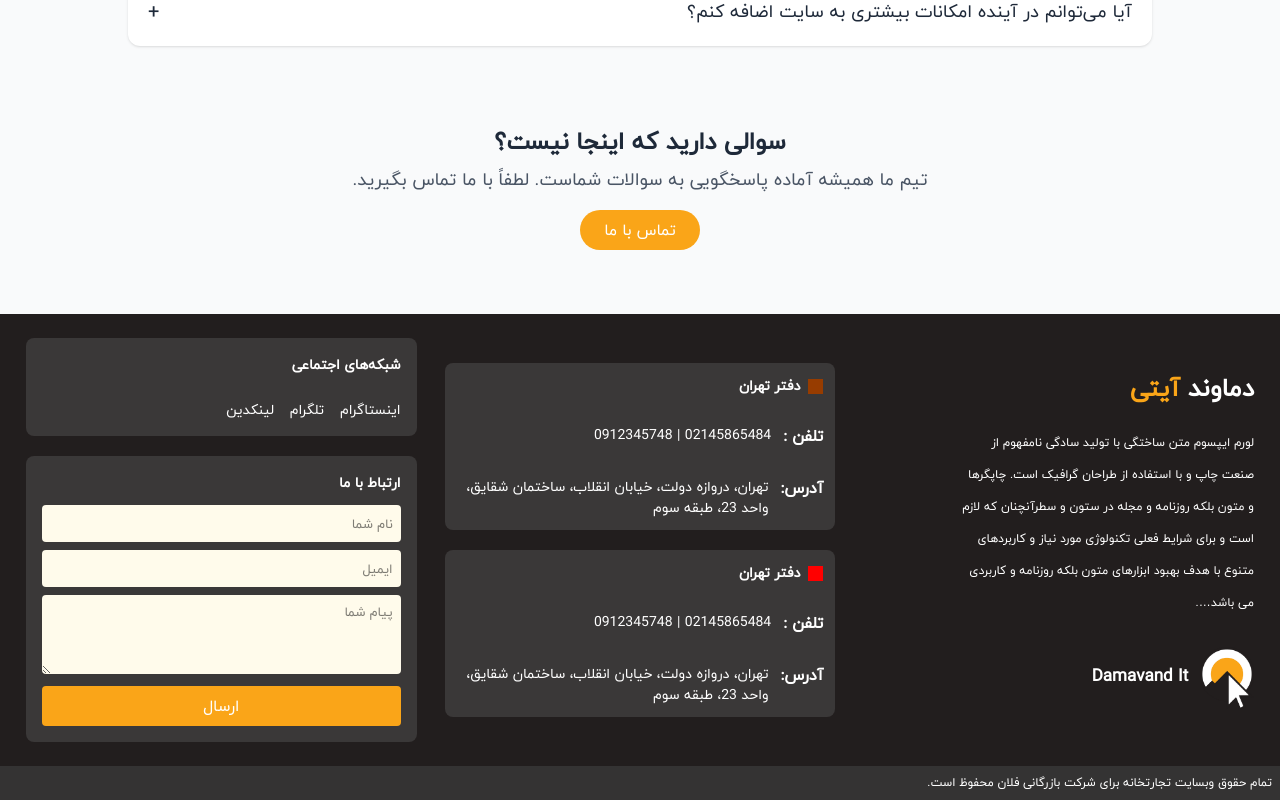
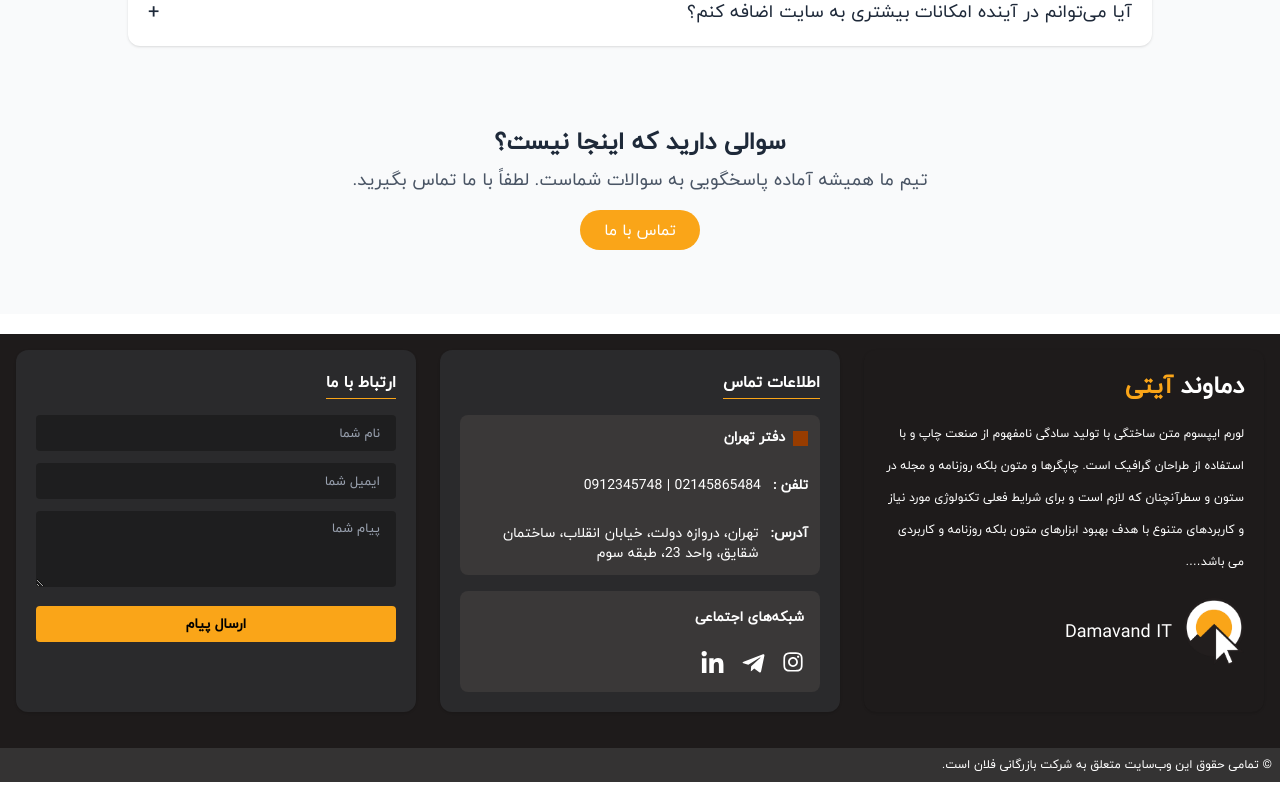
Before and after one commit to fatemeh-hosseinii/DamavandIt, a React (Vite) app: page /ques in a window 1280 px wide. Shown: the part 887-1687 px from the top of the page. Built offline with nearby package versions, Linux system fonts and the light colour scheme; data requests are answered from the project's data file.

Commit message:
updating

```diff
--- a/src/components/Footer/Footer.jsx
+++ b/src/components/Footer/Footer.jsx
@@ -1,14 +1,22 @@
+import {
+    FaPhone,
+    FaMapMarkerAlt,
+    FaInstagram,
+    FaTelegramPlane,
+    FaLinkedinIn,
+  } from "react-icons/fa";
   import logo from "../../../public/assets/media/icon (2).png";
 
   const Footer = () => {
-    return ( <>
-    <div className="flex  flex-col ">
-        <div className="bg-[#221E1E] w-[100%] flex lg:flex-row flex-col justify-center items-center lg:justify-around p-3">
-        <div className=" lg:w-[33%] w-[100%] flex flex-col  p-3 gap-5 ">
-                <p className="text-[25px] font-bold text-[white]">
-                    دماوند<span className="text-[#faa518]"> آیتی</span>
-                </p>
-                <div className="lg:w-[75%] w-[100%] ">
+    return (
+      <footer className="bg-[#1E1B1B] text-white">
+        <div className=" mx-auto w-[100%] grid grid-cols-1 md:grid-cols-3 gap-6 p-4 mt-5 ">
+
+          {/* About Box */}
+          <div className=" rounded-xl p-5 shadow-sm space-y-4">
+            <h2 className="text-2xl font-extrabold">
+              دماوند <span className="text-[#faa518]">آیتی</span>
+            </h2>
             <p className="text-[12px] text-[white] leading-8">
                     لورم ایپسوم متن ساختگی با تولید سادگی نامفهوم از صنعت چاپ و با
                     استفاده از طراحان گرافیک است. چاپگرها و متون بلکه روزنامه
@@ -16,102 +24,87 @@ const Footer = () => {
                     تکنولوژی مورد نیاز و کاربردهای متنوع با هدف بهبود
                     ابزارهای متون بلکه روزنامه و کاربردی می باشد….
             </p>
+            <div className="flex items-center gap-3 mt-5">
+              <img src={logo} alt="Logo" className="w-15 h-17" />
+              <span className="text-lg font-medium">Damavand IT</span>
+            </div>
           </div>
 
-                <div className="w-[55%] flex flex-row mt-2 gap-3">
-                    <img className="w-[25%]" src={logo} alt="" />
-                    <p className="mt-4 text-[17px] font-bold text-[white] ">Damavand It</p>
+          {/* Contact Info Box */}
+          <div className="bg-[#2a2a2c] rounded-xl p-5 shadow-sm space-y-4 text-sm">
+            <h3 className="text-white font-bold text-base border-b border-[#faa518] pb-1 w-fit">
+              اطلاعات تماس
+            </h3>
+
+            <div className="bg-[#3a3838] rounded-lg flex flex-col gap-7 p-3">
+              <div className="flex flex-row gap-2">
+                <div className="w-[15px] h-[15px] bg-amber-800 mt-1"></div>
+                <p className="text-[14px] font-bold text-white">دفتر تهران</p>
+              </div>
+              <div className="flex flex-row gap-3">
+                <p className="text-white font-bold">تلفن :</p>
+                <p className="text-white text-[14px]">02145865484 | 0912345748</p>
+              </div>
+              <div className="flex flex-row gap-3">
+                <p className="text-white font-bold">آدرس:</p>
+                <p className="text-white text-[14px]">
+                  تهران، دروازه دولت، خیابان انقلاب، ساختمان شقایق، واحد 23، طبقه سوم
+                </p>
               </div>
             </div>
-        <div className=" lg:w-[33%] w-[100%] p-3 flex flex-col gap-5  ">
-                <div className="bg-[#3a3838] rounded-lg flex flex-col gap-7 p-3 ">
-                    <div className="flex flex-row gap-2">
-                        <div className="w-[15px] h-[15px] bg-amber-800 mt-1"></div>
-                        <p className="text-[14px] font-bold text-[white]">دفتر تهران</p>
 
-                    </div>
-                    <div className="flex flex-row gap-3">
-                        <p className="text-[white] font-bold">تلفن :</p>
-                        <p className="text-[white] text-[14px]">02145865484 | 0912345748</p>
-
-                    </div>
-                    <div className="flex flex-row gap-3">
-                        <p className="text-[white] font-bold"> آدرس:</p>
-                        <p className="text-[white] text-[14px]">
-                        تهران، دروازه دولت، خیابان انقلاب، ساختمان شقایق، واحد 23، طبقه سوم
-
-                        </p>
-
-                    </div>
-                </div>
-                <div className="bg-[#3a3838] rounded-lg flex flex-col gap-7 p-3 ">
-                    <div className="flex flex-row gap-2">
-                        <div className="w-[15px] h-[15px] bg-[red] mt-1"></div>
-                        <p className="text-[14px] font-bold text-[white]">دفتر تهران</p>
-
-                    </div>
-                    <div className="flex flex-row gap-3">
-                        <p className="text-[white] font-bold">تلفن :</p>
-                        <p className="text-[white] text-[14px]">02145865484 | 0912345748</p>
-
-                    </div>
-                    <div className="flex flex-row gap-3">
-                        <p className="text-[white] font-bold"> آدرس:</p>
-                        <p className="text-[white] text-[14px]">
-                        تهران، دروازه دولت، خیابان انقلاب، ساختمان شقایق، واحد 23، طبقه سوم
-
-                        </p>
-
+            <div className="bg-[#3a3838] rounded-lg p-4 flex flex-col gap-4 justify-center">
+              <p className="text-[14px] font-bold text-white mb-2">شبکه‌های اجتماعی</p>
+              <div className="flex flex-row gap-4 w-[100%]" >
+                    <a href="#" className="hover:text-[#faa518] transition ">
+                    <FaInstagram size={22} />
+                    </a>
+                    <a href="#" className="hover:text-[#faa518] transition">
+                    <FaTelegramPlane  size={25} />
+                    </a>
+                    <a href="#" className="hover:text-[#faa518] transition">
+                    <FaLinkedinIn  size={25}/>
+                    </a>
               </div>
             </div>
           </div>
-        <div className=" lg:w-[33%] w-[100%] p-3 flex flex-col gap-5">
-                <div className="bg-[#3a3838] rounded-lg p-4 flex flex-col gap-4 justify-center">
-                    <p className="text-[14px] font-bold text-white mb-2">شبکه‌های اجتماعی</p>
-                    <div className="flex flex-row gap-4">
-                    <a href="#" className="text-white hover:text-[#faa518] text-[14px]">اینستاگرام</a>
-                    <a href="#" className="text-white hover:text-[#faa518] text-[14px]">تلگرام</a>
-                    <a href="#" className="text-white hover:text-[#faa518] text-[14px]">لینکدین</a>
-                    </div>
-                </div>
 
-                <div className="bg-[#3a3838] rounded-lg p-4 flex flex-col gap-3">
-                    <p className="text-[14px] font-bold text-white">ارتباط با ما</p>
-                    <form className="flex flex-col gap-2">
+          {/* Contact Form Box */}
+          <div className="bg-[#2a2a2c] rounded-xl p-5 shadow-sm">
+            <h3 className="text-white font-bold text-base border-b border-[#faa518] pb-1 w-fit mb-4">
+              ارتباط با ما
+            </h3>
+            <form className="space-y-3">
               <input
                 type="text"
                 placeholder="نام شما"
-                        className="rounded p-2 text-[14px] outline-none bg-amber-50"
+                className="w-full px-4 py-2 rounded bg-[#1e1e1f] text-sm placeholder:text-gray-400 focus:outline-none focus:ring-2 focus:ring-[#faa518]"
               />
               <input
                 type="email"
-                        placeholder="ایمیل"
-                        className="rounded p-2 text-[14px] outline-none bg-amber-50"
+                placeholder="ایمیل شما"
+                className="w-full px-4 py-2 rounded bg-[#1e1e1f] text-sm placeholder:text-gray-400 focus:outline-none focus:ring-2 focus:ring-[#faa518]"
               />
               <textarea
-                        rows="3"
+                rows={3}
                 placeholder="پیام شما"
-                        className="rounded p-2 text-[14px] outline-none bg-amber-50"
-                    ></textarea>
+                className="w-full px-4 py-2 rounded bg-[#1e1e1f] text-sm placeholder:text-gray-400 focus:outline-none focus:ring-2 focus:ring-[#faa518]"
+              />
               <button
                 type="submit"
-                        className="bg-[#faa518] text-white rounded p-2 mt-1 hover:bg-[#e29515] transition"
+                className="w-full bg-[#faa518] text-black py-2 rounded hover:bg-[#e69f1e] transition font-semibold text-sm"
               >
-                        ارسال
+                ارسال پیام
               </button>
             </form>
           </div>
         </div>
 
-
+        <div className=" p-2 bg-[#343333]  text-[12px] mt-5 text-right">
+          © تمامی حقوق این وب‌سایت متعلق به شرکت بازرگانی فلان است.
         </div>
-        <div className="bg-[#343333] p-2">
-            <p className="text-[12px] text-[white]">تمام حقوق وبسایت تجارتخانه برای شرکت بازرگانی فلان محفوظ است.</p>
-        </div>
-    </div>
-
-
-    </> );
-}
+      </footer>
+    );
+  };
 
   export default Footer;
--- a/src/components/HomeComponents/SectionOne.jsx
+++ b/src/components/HomeComponents/SectionOne.jsx
@@ -1,36 +1,55 @@
-import recomendLogo from "../../../public/assets/media/programing.png"
+import recomendLogo from "../../../public/assets/media/programing.png";
+
 const SectionOne = () => {
-    return ( <>
-    <div className="w-[100%] flex lg:flex-row flex-col   container ">
-        <div className=" lg:w-[45%] hidden w-[100%] p-5 lg:flex flex-col ">
+    return (
+        <div className="w-full flex flex-col lg:flex-row-reverse container mt-5">
+            {/* تصویر - ابتدا در موبایل، سمت راست در دسکتاپ */}
+            <div className="lg:w-[55%] w-full flex justify-center lg:justify-end">
+                <img className="lg:w-[78%] w-[90%]" src={recomendLogo} alt="برنامه نویسی" />
+            </div>
 
-            <p className="lg:text-[33px] text-[20px] font-bold"><span className="lg:border-b-8 border-b-4 border-amber-300">راحت </span>تر از چیزی که فکرشو کنی!</p>
+            {/* متن برای دسکتاپ */}
+            <div className="lg:w-[45%] hidden lg:flex flex-col p-5">
+                <p className="lg:text-[33px] text-[20px] font-bold">
+                    <span className="lg:border-b-8 border-b-4 border-amber-300">راحت </span>
+                    تر از چیزی که فکرشو کنی!
+                </p>
                 <p className="lg:text-[20px] text-[15px] font-bold text-[#C1C1C1] mt-7">طراحی سایت تخصصی از </p>
                 <p className="lg:text-[20px] text-[15px] font-bold text-[red]">شرکتی</p>
                 <p className="lg:text-[20px] text-[15px] font-bold text-[#C1C1C1]">تا</p>
                 <p className="lg:text-[20px] text-[15px] font-bold text-[#2B3742]">فروشگاهی</p>
                 <p className="lg:text-[20px] text-[15px] font-bold text-[#C1C1C1]">در</p>
-            <p className="lg:text-[20px] text-[15px] font-bold text-[#C1C1C1]"><span className="text-[blue]"> سریعترین زمان </span>ممکن</p>
-            <div className="bg-[#0D67BE] w-[100%] mt-23  rounded-2xl p-3 flex flex-row justify-between">
-                <p className="text-[white] font-bold text-[15px]  mt-2">پاسخ گوی پرسش های شما هستیم...</p>
-                <button className=" lg:px-5 lg:py-3 p-2  bg-[#FAA518] rounded-3xl text-[12px] lg:text-[15px]  text-[white] font-bold">درخواست مشاوره</button>
+                <p className="lg:text-[20px] text-[15px] font-bold text-[#C1C1C1]">
+                    <span className="text-[blue]">سریعترین زمان</span> ممکن
+                </p>
+                <div className="bg-[#0D67BE] w-full mt-10 rounded-2xl p-3 flex justify-between">
+                    <p className="text-white font-bold text-[15px] mt-2">پاسخ‌گوی پرسش‌های شما هستیم...</p>
+                    <button className="lg:px-5 lg:py-3 p-2 bg-[#FAA518] rounded-3xl text-[12px] lg:text-[15px] text-white font-bold">
+                        درخواست مشاوره
+                    </button>
                 </div>
             </div>
-       <div className="lg:hidden flex flex-col justify-center items-center  p-3">
-            <p className="lg:text-[40px] md:text-[30px] text-[20px] font-bold"><span className="lg:border-b-8 border-b-4 border-amber-300">راحت </span>تر از چیزی که فکرشو کنی!</p>
-            <p className="mt-5 text-[18px] text-center">طراحی سایت تخصصی از شرکتی تا فروشگاهی در سریعترین زمان ممکن</p>
-            <div className="bg-[#0D67BE] sm:w-[70%] w-[100%] lg:mt-15 mt-5 rounded-2xl p-3 flex flex-row justify-between">
-                <p className="text-[white] font-bold lg:text-[20px] text-[12px] mt-2">پاسخ گوی پرسش های شما هستیم...</p>
-                <button className=" lg:px-5 lg:py-3 p-2  bg-[#FAA518] rounded-3xl text-[12px] lg:text-[15px]  text-[white] font-bold">درخواست مشاوره</button>
+
+            {/* متن برای موبایل */}
+            <div className="lg:hidden flex flex-col justify-center items-center p-3 bg-emerald-800">
+                <p className="lg:text-[40px] md:text-[30px] text-[20px] font-bold text-center">
+                    <span className="lg:border-b-8 border-b-4 border-amber-300">راحت </span>
+                    تر از چیزی که فکرشو کنی!
+                </p>
+                <p className="mt-5 text-[18px] text-center">
+                    طراحی سایت تخصصی از شرکتی تا فروشگاهی در سریعترین زمان ممکن
+                </p>
+                <div className="bg-[#0D67BE] sm:w-[70%] w-full mt-5 rounded-2xl p-3 flex justify-between">
+                    <p className="text-white font-bold text-[12px] mt-2">پاسخ‌گوی پرسش‌های شما هستیم...</p>
+                    <button className="lg:px-5 lg:py-3 p-2 bg-[#FAA518] rounded-3xl text-[12px] lg:text-[15px] text-white font-bold">
+                        درخواست مشاوره
+                    </button>
+                </div>
+
+
             </div>
         </div>
-        <div className="lg:w-[55%] w-[100%] flex flex-row lg:justify-end justify-center  ">
-            <img className="lg:w-[78%] w-[90%]" src={recomendLogo} alt="" />
-
-        </div>
-
-    </div>
-    </> );
-}
+    );
+};
 
 export default SectionOne;
--- a/src/components/HomeComponents/SectionThree.jsx
+++ b/src/components/HomeComponents/SectionThree.jsx
@@ -82,7 +82,7 @@ const SectionThree = () => {
                ref={(el) => (counterRefs.current[index] = el)}
               className=" lg:w-[15%] w-[25%] p-2 rounded-lg font-bold flex flex-col  items-center">
                 <p className="lg:text-[20px] text-[18px] text-[#FB7D18]">{counts[index]}+</p>
-                <p className="lg:text-[14px] text-[12px]">{item.title}</p>
+                <p className="lg:text-[14px] text-[11px]">{item.title}</p>
               </div>
 
           ))}
--- a/src/components/Navbar/Navbar.jsx
+++ b/src/components/Navbar/Navbar.jsx
@@ -2,7 +2,7 @@ import { useSelector, useDispatch } from "react-redux";
 import logo from "../../../public/assets/media/LogoDamavand.png";
 import { useEffect, useState } from "react";
 import { fetchpost } from "../../Redux/NavbarSlice";
-import { NavLink } from "react-router-dom";
+import { Link, NavLink } from "react-router-dom";
 import { CiUser } from "react-icons/ci";
 import { CiSearch } from "react-icons/ci";
 import { CiShoppingCart } from "react-icons/ci";
@@ -69,19 +69,29 @@ const Navbar = () => {
 
 
             {/* Mobile sidebar menu */}
+
             <div
-                className={`fixed inset-y-0  right-0 w-[50%] bg-[blue] shadow-lg z-50 transform ${
-                    menuOpen ? "translate-x-0" : "translate-x-full"
-                } transition-transform duration-300 ease-in-out`}
+            className={`fixed inset-y-0 right-0 w-[50%] bg-[#ffeab4] shadow-lg z-50 transform ${
+                menuOpen ? "translate-x-0" : "translate-x-full"
+            } transition-transform duration-300 ease-in-out`}
             >
-                <ul className="p-6 space-y-4">
+                <ul className="p-6 flex flex-col gap-3">
                     {Navbar.map((elem) => (
-                        <li key={elem.id} className="flex items-center p-3 gap-3">
-                            <span className="text-gray-700">{elem.name}</span>
-                        </li>
+                    <NavLink
+                        key={elem.id}
+                        to={elem.path || "/"}
+                        className={({ isActive }) =>
+                        `p-2 rounded-lg font-bold text-[15px] ${
+                            isActive ? "text-[#FAA518] bg-white shadow-sm" : "text-[#3e3e3e]"
+                        }`
+                        }
+                    >
+                        {elem.name}
+                    </NavLink>
                     ))}
                 </ul>
             </div>
+
 
             {/* Layer for closing sidebar */}
             {menuOpen && (
```
Also changed, not shown: src/components/HomeComponents/SectionEight.jsx (+58 -50 lines). Lines whose indentation alone changed are shown as unchanged.
